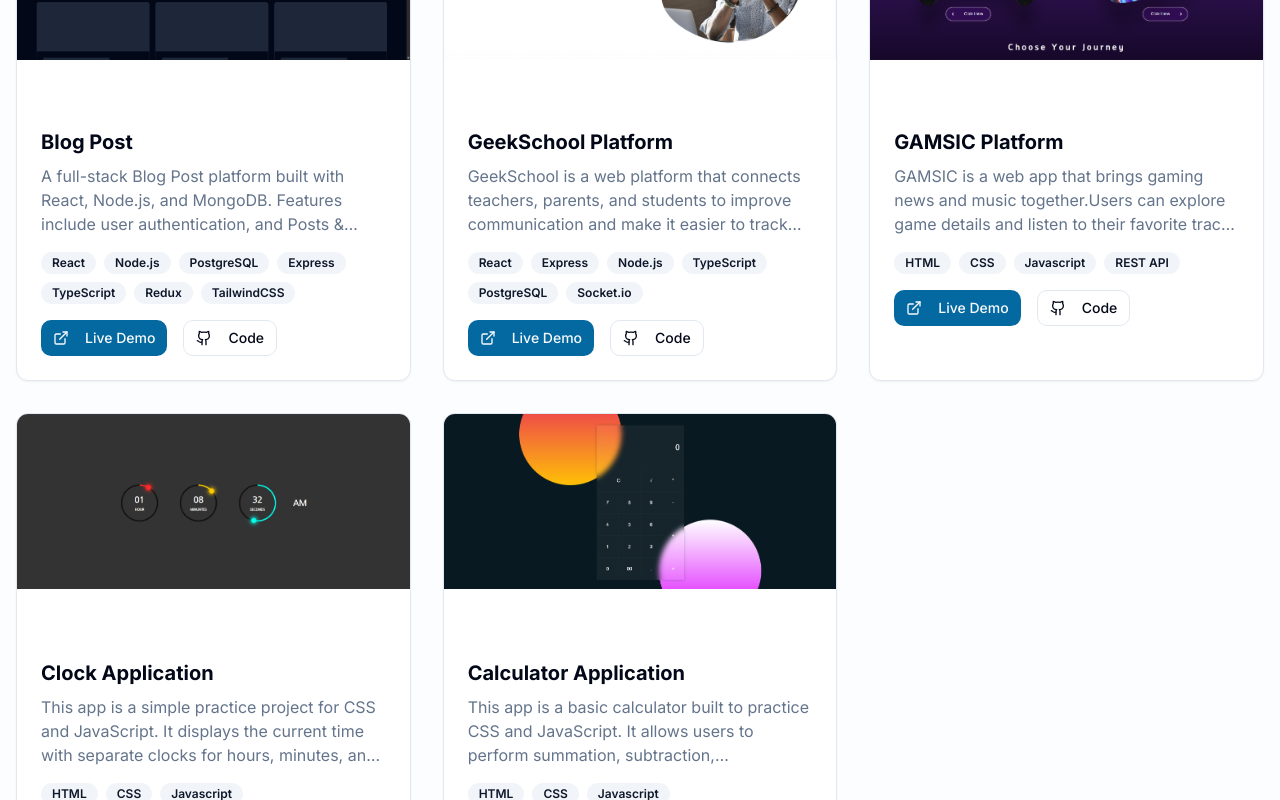
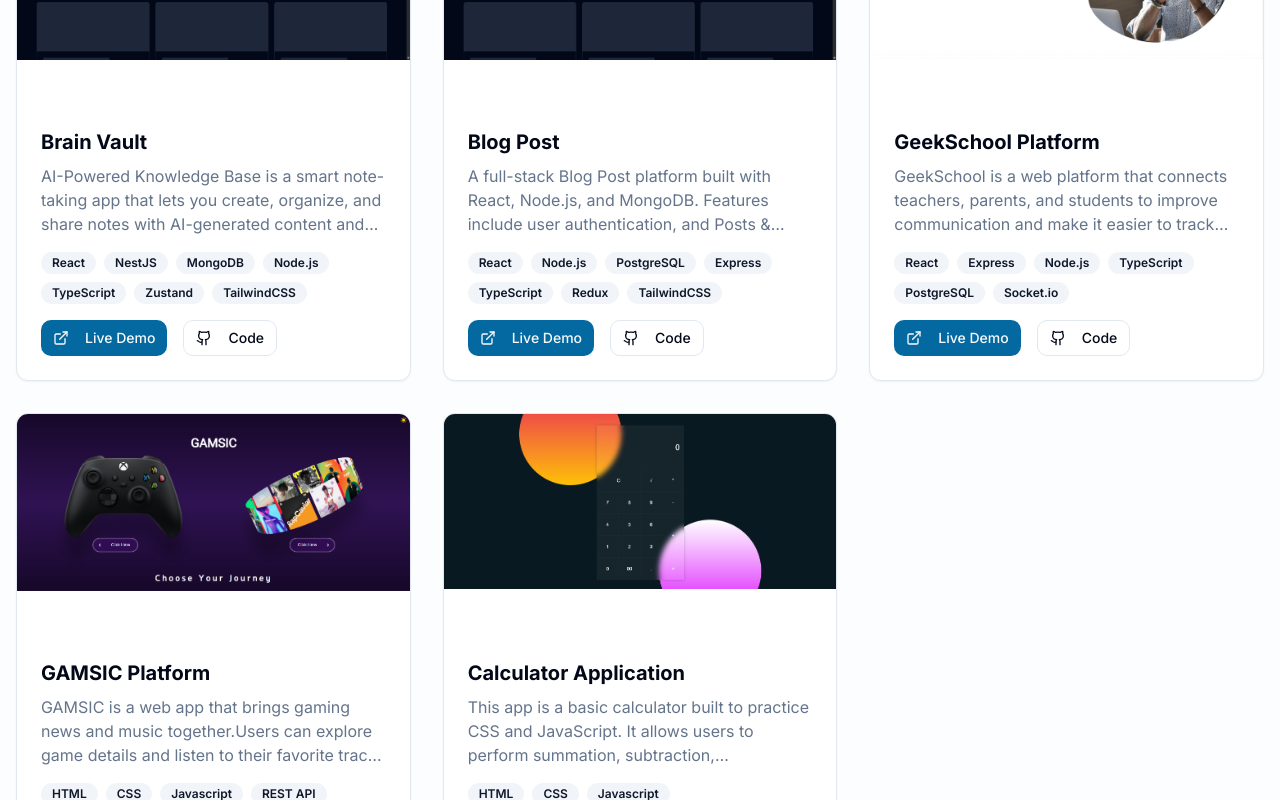
Before and after one commit to Bas-Shiekh/Portfolio, a Next.js app: page / in a window 1280 px wide. Shown: the part 3000-3800 px from the top of the page. Built offline with nearby package versions, Linux system fonts and the light colour scheme.

Commit message:
added new project to projects section.

```diff
--- a/components/projects.tsx
+++ b/components/projects.tsx
@@ -20,6 +20,23 @@ export function Projects() {
   });
 
   const projects = [
+    {
+      title: "Brain Vault",
+      description:
+        "AI-Powered Knowledge Base is a smart note-taking app that lets you create, organize, and share notes with AI-generated content and summaries.",
+      image: BlogPostImage,
+      tags: [
+        "React",
+        "NestJS",
+        "MongoDB",
+        "Node.js",
+        "TypeScript",
+        "Zustand",
+        "TailwindCSS",
+      ],
+      liveUrl: "https://brain-vault-a3pqaapr6-basshiekhs-projects.vercel.app/",
+      githubUrl: "https://github.com/Bas-Shiekh/BrainVault",
+    },
     {
       title: "Blog Post",
       description:
@@ -61,15 +78,6 @@ export function Projects() {
       tags: ["HTML", "CSS", "Javascript", "REST API"],
       liveUrl: "https://gsg-cf05.github.io/GAMSIC/",
       githubUrl: "https://github.com/GSG-CF05/GAMSIC",
-    },
-    {
-      title: "Clock Application",
-      description:
-        "This app is a simple practice project for CSS and JavaScript. It displays the current time with separate clocks for hours, minutes, and seconds.",
-      image: ClockImage,
-      tags: ["HTML", "CSS", "Javascript"],
-      liveUrl: "https://bas-shiekh.github.io/Clock/",
-      githubUrl: "https://github.com/Bas-Shiekh/Clock",
     },
     {
       title: "Calculator Application",
```
